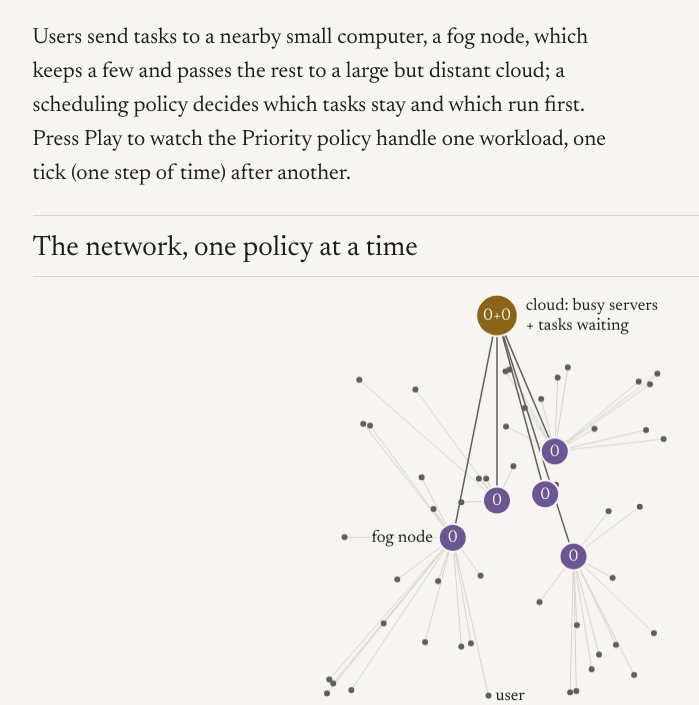
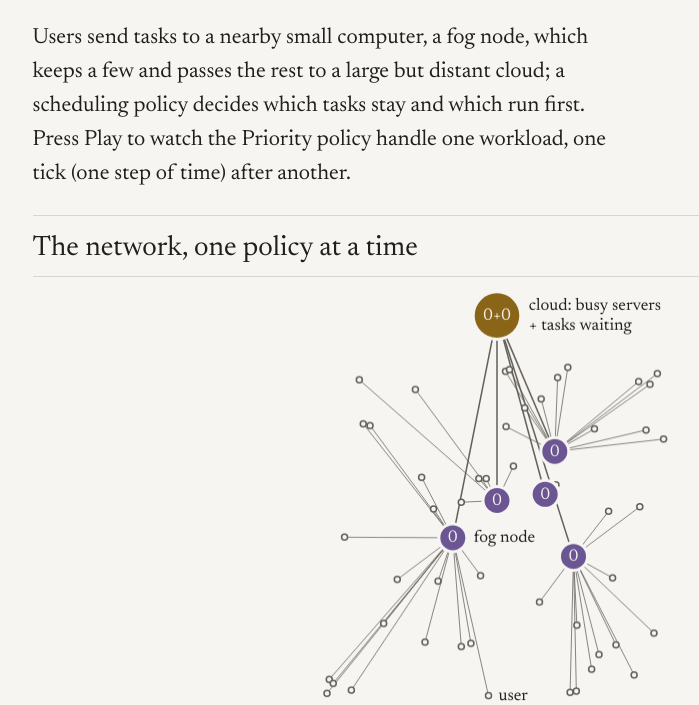
Before and after one commit to VarunAgarwalOfficial/fog-scheduling, a website built with Vite: page index.html in a window 1280 px wide. Shown: the part 95-800 px from the top of the page, without its empty margins (136-835 px from the left). Built offline with nearby package versions, Linux system fonts and the light colour scheme.

Commit message:
Keep the network's names clear of links, and tell users from tasks
Each name (the cloud, a fog node, a user) goes at the first spot around
one of its examples that crosses no link, node, dot or other name, on a
halo in the page colour. On a narrow screen a band above the cloud holds
its name. Users are drawn as small rings and tasks as filled dots, in the
key as in the picture; links are drawn in the muted ink, and legend marks
line up with the first line of their text.

```diff
--- a/index.html
+++ b/index.html
@@ -35,7 +35,7 @@
           aria-label="Users, fog nodes and the cloud, with tasks moving between them."
         ></canvas>
         <ul class="legend">
-          <li><span class="dot" style="color: var(--canvas-muted)"></span>user</li>
+          <li><span class="dot ring" style="color: var(--canvas-muted)"></span>user</li>
           <li>
             <span class="dot big" style="color: var(--canvas-accent)"></span>fog node: number
             of tasks it holds
--- a/src/web/network.ts
+++ b/src/web/network.ts
@@ -12,9 +12,54 @@ interface Particle {
 }
 
 const URGENT = 7;
+
+interface Box {
+  x0: number;
+  y0: number;
+  x1: number;
+  y1: number;
+}
+
+/** Whether the segment a-b enters the box (Liang-Barsky clipping). */
+function crosses(a: { x: number; y: number }, b: { x: number; y: number }, box: Box): boolean {
+  let t0 = 0;
+  let t1 = 1;
+  const dx = b.x - a.x;
+  const dy = b.y - a.y;
+  const sides: [number, number][] = [
+    [-dx, a.x - box.x0],
+    [dx, box.x1 - a.x],
+    [-dy, a.y - box.y0],
+    [dy, box.y1 - a.y],
+  ];
+  for (const [p, q] of sides) {
+    if (p === 0) {
+      if (q < 0) return false;
+      continue;
+    }
+    const r = q / p;
+    if (p < 0) {
+      if (r > t1) return false;
+      t0 = Math.max(t0, r);
+    } else {
+      if (r < t0) return false;
+      t1 = Math.min(t1, r);
+    }
+  }
+  return t0 <= t1;
+}
+
+/** Whether a circle and a box overlap. */
+function touches(c: { x: number; y: number; r: number }, box: Box): boolean {
+  const x = Math.max(box.x0, Math.min(c.x, box.x1));
+  const y = Math.max(box.y0, Math.min(c.y, box.y1));
+  return Math.hypot(x - c.x, y - c.y) < c.r;
+}
 /** The page's typeface and smallest size, for every label on the canvas. */
 const FONT = `17px "Newsreader", "CM Web Serif", Georgia, serif`;
 const LINE = 20;
+/** The band above the cloud kept for its two-line name on a narrow screen. */
+const headroom = (width: number) => (width < 560 ? 2 * LINE + 12 : 0);
 
 /** Draws the network on a canvas and animates tasks moving along its links. */
 export class NetworkView {
@@ -50,7 +95,9 @@ export class NetworkView {
     const { canvas } = this;
     const width = canvas.clientWidth || 600;
     // Tall enough for the network, short enough that it and its controls share one screen.
-    const height = Math.round(Math.min(width * 1.1, Math.max(300, window.innerHeight * 0.55)));
+    const height = Math.round(
+      Math.min(width * 1.2, Math.max(300, window.innerHeight * 0.55)) + headroom(width),
+    );
     const ratio = window.devicePixelRatio || 1;
     if (
       canvas.width !== Math.round(width * ratio) ||
@@ -91,19 +138,21 @@ export class NetworkView {
     const { ctx, topology, colours: c } = this;
     if (!c) return;
     const { width, height } = this.fit();
-    // World coordinates run from -300 to 300 across and from -420 (the cloud) to 300 down.
-    const scale = Math.min((width - 32) / 600, (height - 32) / 720);
+    // World coordinates run from -300 to 300 across and from -420 (the cloud) to 300 down. On a
+    // narrow screen a band is kept above the cloud for its name, which has no room beside it.
+    const top = headroom(width);
+    const scale = Math.min((width - 32) / 600, (height - 32 - top) / 720);
     const px = (p: Point) => ({
       x: width / 2 + p.x * scale,
-      y: height / 2 + (p.y + 60) * scale,
+      y: top + (height - top) / 2 + (p.y + 60) * scale,
     });
     const radius = (r: number) => Math.max(r * 0.6, r * Math.min(1, scale * 1.4));
     // A fog node holds a two-figure count at the text size.
     const fogR = Math.max(14, radius(14));
     ctx.clearRect(0, 0, width, height);
 
-    ctx.lineWidth = 1;
-    ctx.strokeStyle = c.faint;
+    ctx.lineWidth = 0.75;
+    ctx.strokeStyle = c.muted;
     topology.users.forEach((user, i) => {
       const a = px(user);
       const b = px(topology.fogs[topology.userFog[i]!]!);
@@ -123,12 +172,16 @@ export class NetworkView {
       ctx.stroke();
     }
 
-    ctx.fillStyle = c.muted;
+    // Users are small rings, so they read apart from the tasks, which are filled dots.
+    ctx.fillStyle = c.bg;
+    ctx.strokeStyle = c.muted;
+    ctx.lineWidth = 1.5;
     for (const user of topology.users) {
       const p = px(user);
       ctx.beginPath();
       ctx.arc(p.x, p.y, 3, 0, Math.PI * 2);
       ctx.fill();
+      ctx.stroke();
     }
 
     this.particles = this.particles.filter((p) => p.end > time);
@@ -146,7 +199,7 @@ export class NetworkView {
     const label = (p: { x: number; y: number }, r: number, fill: string, text: string) => {
       ctx.fillStyle = fill;
       ctx.strokeStyle = c.bg;
-      ctx.lineWidth = 2;
+      ctx.lineWidth = 3;
       ctx.beginPath();
       ctx.arc(p.x, p.y, r, 0, Math.PI * 2);
       ctx.fill();
@@ -165,25 +218,99 @@ export class NetworkView {
     const cloudText = `${busy}+${waiting}`;
     ctx.font = FONT;
     // Wide enough for its count at the text size, whatever the count.
-    const cloudR = Math.max(radius(24), ctx.measureText(cloudText).width / 2 + 7);
+    const cloudR = Math.max(radius(24), ctx.measureText(cloudText).width / 2 + 10);
     label(cloud, cloudR, c.series[2]!, cloudText);
 
-    // Name the parts where they sit: the cloud, and one fog node and one user as examples.
-    const name = (x: number, y: number, lines: string[], align: CanvasTextAlign) => {
-      ctx.fillStyle = c.ink;
-      ctx.textAlign = align;
+    // Name the parts where they sit: the cloud, and one fog node and one user as examples. Each
+    // name goes where it crosses no link, dot, node or other name, trying the examples in turn.
+    const links: [Point, Point][] = [
+      ...topology.users.map((u, i): [Point, Point] => [
+        px(u),
+        px(topology.fogs[topology.userFog[i]!]!),
+      ]),
+      ...topology.fogs.map((f): [Point, Point] => [px(f), cloud]),
+    ];
+    const fogs = topology.fogs.map(px);
+    const users = topology.users.map(px);
+    const discs = [
+      ...fogs.map((f) => ({ ...f, r: fogR + 2 })),
+      ...users.map((u) => ({ ...u, r: 5 })),
+      { ...cloud, r: cloudR + 2 },
+    ];
+    const placed: Box[] = [];
+    ctx.font = FONT;
+    const ink = ctx.measureText("Hg");
+    const asc = ink.actualBoundingBoxAscent;
+    const desc = ink.actualBoundingBoxDescent;
+    const boxOf = (x: number, y: number, lines: string[], align: CanvasTextAlign): Box => {
+      const w = Math.max(...lines.map((line) => ctx.measureText(line).width));
+      const x0 = align === "left" ? x : align === "right" ? x - w : x - w / 2;
+      const top = y - ((lines.length - 1) / 2) * LINE - asc;
+      return {
+        x0: x0 - 2,
+        x1: x0 + w + 2,
+        y0: top - 2,
+        y1: top + (lines.length - 1) * LINE + asc + desc + 2,
+      };
+    };
+    const clashes = (box: Box): number => {
+      let n = 0;
+      if (box.x0 < 2 || box.y0 < 2 || box.x1 > width - 2 || box.y1 > height - 2) n += 100;
+      for (const d of discs) if (touches(d, box)) n += 10;
+      for (const b of placed)
+        if (b.x0 < box.x1 && box.x0 < b.x1 && b.y0 < box.y1 && box.y0 < b.y1) n += 10;
+      for (const [a, b] of links) if (crosses(a, b, box)) n += 1;
+      return n;
+    };
+    const name = (anchors: { x: number; y: number }[], r: number, lines: string[]) => {
+      const h = (lines.length - 1) * LINE + asc + desc;
+      let best: { x: number; y: number; align: CanvasTextAlign; box: Box; n: number } | null = null;
+      for (const p of anchors) {
+        const spots: [number, number, CanvasTextAlign][] = [
+          [p.x + r + 7, p.y, "left"],
+          [p.x - r - 7, p.y, "right"],
+          [p.x, p.y - r - 6 - h / 2, "center"],
+          [p.x, p.y + r + 6 + h / 2, "center"],
+          [p.x + r + 4, p.y - r - h / 2, "left"],
+          [p.x - r - 4, p.y - r - h / 2, "right"],
+          [p.x + r + 4, p.y + r + h / 2, "left"],
+          [p.x - r - 4, p.y + r + h / 2, "right"],
+        ];
+        for (const [x, y, align] of spots) {
+          const box = boxOf(x, y, lines, align);
+          const n = clashes(box);
+          if (!best || n < best.n) best = { x, y, align, box, n };
+          if (n === 0) break;
+        }
+        if (best?.n === 0) break;
+      }
+      if (!best) return;
+      const at = best;
+      placed.push(at.box);
+      ctx.textAlign = at.align;
       ctx.textBaseline = "middle";
       ctx.font = FONT;
+      ctx.lineJoin = "round";
+      ctx.lineWidth = 5;
+      ctx.strokeStyle = c.bg;
+      ctx.fillStyle = c.ink;
       lines.forEach((line, i) => {
-        ctx.fillText(line, x, y + (i - (lines.length - 1) / 2) * LINE);
+        const y = at.y + (i - (lines.length - 1) / 2) * LINE;
+        // A halo in the page colour, so a link passing close by stops short of the letters.
+        ctx.strokeText(line, at.x, y);
+        ctx.fillText(line, at.x, y);
       });
     };
-    name(cloud.x + cloudR + 8, cloud.y, ["cloud: busy servers", "+ tasks waiting"], "left");
-    const fogs = topology.fogs.map(px);
-    const left = fogs.reduce((a, b) => (b.x < a.x ? b : a));
-    name(left.x - fogR - 6, left.y, ["fog node"], "right");
-    const users = topology.users.map(px);
-    const low = users.reduce((a, b) => (b.y > a.y ? b : a));
-    name(low.x + 7, low.y, ["user"], "left");
+    name([cloud], cloudR + 1, ["cloud: busy servers", "+ tasks waiting"]);
+    name(
+      [...fogs].sort((a, b) => a.x - b.x),
+      fogR,
+      ["fog node"],
+    );
+    name(
+      [...users].sort((a, b) => b.y - a.y),
+      3,
+      ["user"],
+    );
   }
 }
--- a/src/web/shared/base.css
+++ b/src/web/shared/base.css
@@ -323,7 +323,7 @@ input[type="range"] {
 
 .legend li {
   display: inline-flex;
-  align-items: center;
+  align-items: flex-start;
   gap: var(--space-2);
 }
 
--- a/src/web/style.css
+++ b/src/web/style.css
@@ -58,6 +58,7 @@
 }
 
 .dot {
+  --mark-height: 0.5rem;
   width: 0.5rem;
   height: 0.5rem;
   border-radius: 50%;
@@ -65,8 +66,14 @@
 }
 
 .dot.big {
+  --mark-height: 0.85rem;
   width: 0.85rem;
   height: 0.85rem;
+}
+
+.dot.ring {
+  background: none;
+  border: 1.5px solid currentColor;
 }
 
 .charts {
@@ -221,11 +228,13 @@ caption {
 }
 
 .swatch.line {
+  --mark-height: 2px;
   height: 2px;
   width: 1rem;
 }
 
 .swatch.dashed {
+  --mark-height: 2px;
   height: 0;
   width: 1rem;
   background: none;
@@ -247,3 +256,9 @@ summary {
   cursor: pointer;
   color: var(--muted);
 }
+
+/* Each key mark is centred on the first line of its text, so it stays in line when the text wraps. */
+.legend li > span:first-child {
+  flex: none;
+  margin-top: calc((1lh - var(--mark-height, 0.75rem)) / 2);
+}
```
